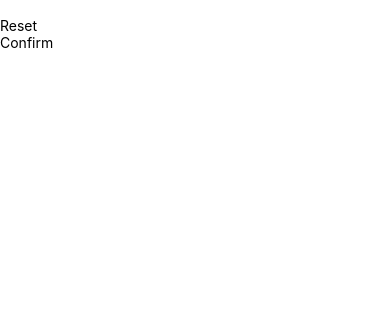
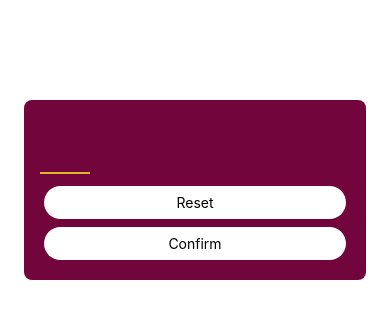
Before and after one commit to nickty/guessgame, a React Native app: screen / in a window 390 px wide. Shown: the top 318 px of the page. Built offline with nearby package versions, Linux system fonts and the light colour scheme.

Commit message:
button ripple effect

```diff
--- a/components/PrimaryButton.js
+++ b/components/PrimaryButton.js
@@ -1,16 +1,35 @@
 /** @format */
 
-import { StyleSheet, Text, View } from 'react-native';
+import { StyleSheet, Text, View, Pressable } from 'react-native';
 import React, { Children } from 'react';
 
 const PrimaryButton = ({ children }) => {
   return (
-    <View>
-      <Text>{children}</Text>
+    <View style={styles.outerContainter}>
+      <Pressable android_ripple={{ color: '#000000' }} style={styles.container}>
+        <Text style={styles.buttonText}>{children}</Text>
+      </Pressable>
     </View>
   );
 };
 
 export default PrimaryButton;
 
-const styles = StyleSheet.create({});
+const styles = StyleSheet.create({
+  outerContainter: {
+    borderRadius: 28,
+    margin: 4,
+    overflow: 'hidden',
+  },
+  container: {
+    backgroundColor: '#ffffff',
+    // borderRadius: 25,
+    paddingVertical: 8,
+    paddingHorizontal: 16,
+    elevation: 2,
+    // margin: 4,
+  },
+  buttonText: {
+    textAlign: 'center',
+  },
+});
--- a/screens/StarGameScreen.js
+++ b/screens/StarGameScreen.js
@@ -6,8 +6,14 @@
 
 const StarGameScreen = () => {
   return (
-    <View>
-      <TextInput />
+    <View style={styles.inputContainer}>
+      <TextInput
+        style={styles.numberInput}
+        maxLength={2}
+        keyboardType='number-pad'
+        autoCapitalize='none'
+        autoCorrect={false}
+      />
       <PrimaryButton>Reset</PrimaryButton>
       <PrimaryButton>Confirm</PrimaryButton>
     </View>
@@ -16,4 +22,25 @@
 
 export default StarGameScreen;
 
-const styles = StyleSheet.create({});
+const styles = StyleSheet.create({
+  inputContainer: {
+    // flex: 1,
+    marginTop: 100,
+    marginHorizontal: 24,
+    borderRadius: 8,
+    padding: 16,
+    backgroundColor: '#72063c',
+    elevation: 4,
+  },
+  numberInput: {
+    height: 50,
+    width: 50,
+    fontSize: 32,
+    borderBottomColor: '#ddb52f',
+    borderBottomWidth: 2,
+    color: '#ddb52f',
+    marginVertical: 8,
+    fontWeight: 'bold',
+    textAlign: 'center',
+  },
+});
```
